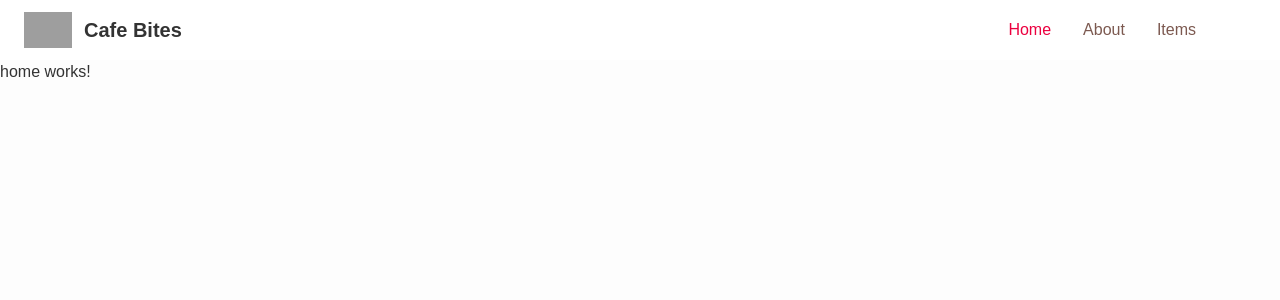
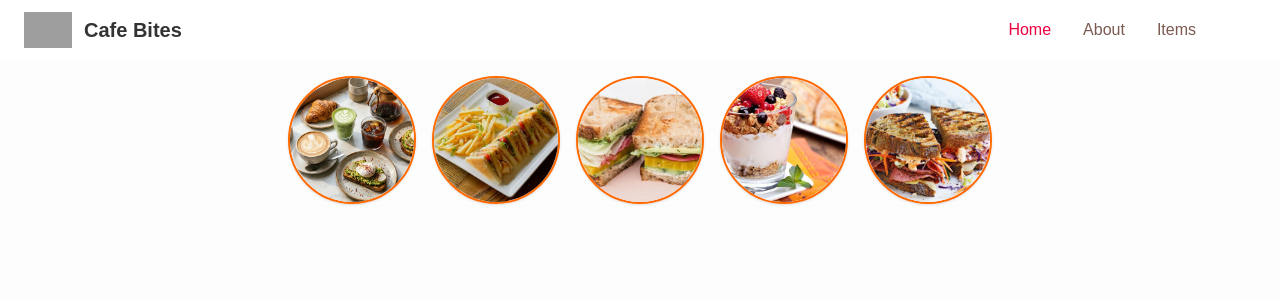
Before and after one commit to Shehbaz2121/Cafe-Bites, an Angular app: page / in a window 1280 px wide. Shown: the top 300 px of the page. Built offline with nearby package versions, Linux system fonts and the light colour scheme; grey boxes are pictures that could not be loaded.

Commit message:
added images on homepage with food cards

```diff
--- a/src/app/app.ts
+++ b/src/app/app.ts
@@ -1,10 +1,9 @@
 import { Component, signal } from '@angular/core';
 import { RouterOutlet } from '@angular/router';
 import { Header } from './header/header';
-import { Home} from './home/home';
 
 @Component({
-  imports: [RouterOutlet, Header, Home],
+  imports: [RouterOutlet, Header],
   selector: 'app-root',
   styleUrl: './app.css',
   templateUrl: './app.html',
--- a/src/app/home/home.html
+++ b/src/app/home/home.html
@@ -1 +1,20 @@
-<p>home works!</p>
+<ul class="flex gap-4 p-4 justify-center">
+  @for(food of foods; track food) {
+    <!-- The 'group' class captures the hover event for everything inside -->
+    <a href="#" class="group block shrink-0">
+
+      <!-- HOVER EFFECTS ON THE CIRCLE: Scales up, darkens border, and deepens shadow -->
+      <li class="h-24 w-24 overflow-hidden rounded-full border-2 border-orange-500 shadow-sm transition-all duration-300
+                 group-hover:scale-105 group-hover:border-orange-600 group-hover:shadow-md
+                 sm:h-32 sm:w-32">
+
+        <!-- HOVER EFFECT ON THE IMAGE: Zooms in and tilts the food slightly -->
+        <img [src]="food"
+             alt="Food item"
+             class="h-full w-full object-cover transition-transform duration-300
+                    group-hover:scale-110 group-hover:rotate-3">
+
+      </li>
+    </a>
+  }
+</ul>
```
